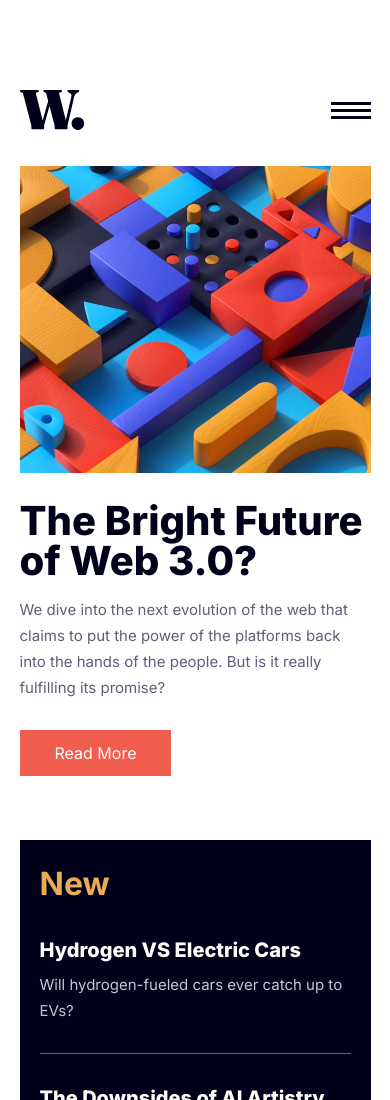
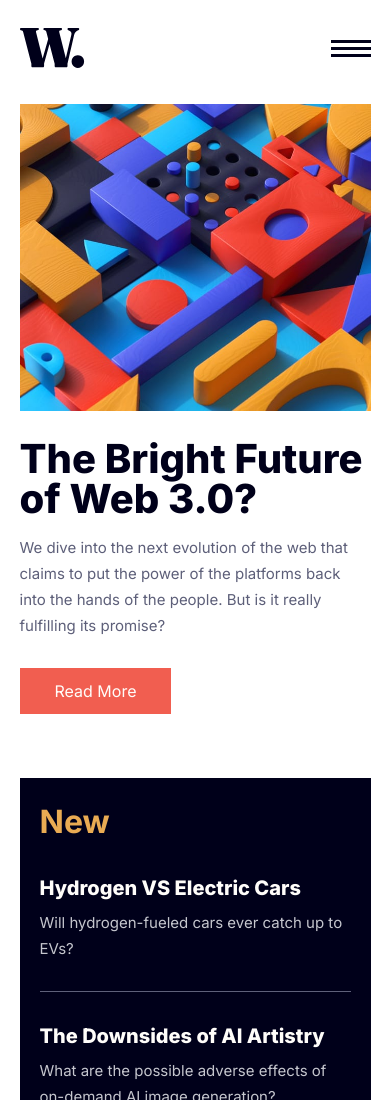
Before and after one commit to EdwardShanahan07/news-homepage-solution, a website: page index.html in a window 390 px wide. Shown: the top 1100 px of the page. Drawn offline with Linux system fonts and the light colour scheme.

Commit message:
Change header margin-top on mobile view

```diff
--- a/src/scss/partials/_header.scss
+++ b/src/scss/partials/_header.scss
@@ -2,10 +2,11 @@ header {
   display: flex;
   align-items: center;
   justify-content: space-between;
-  padding-top: 5.625rem;
+  margin-top: 1.75rem;
   margin-bottom: 2rem;
 
   @include responsiveBPDesktop {
+    margin-top: 5.625rem;
     margin-bottom: 3.4375rem;
   }
 
```
Also changed, not shown: assets/css/index.css.
